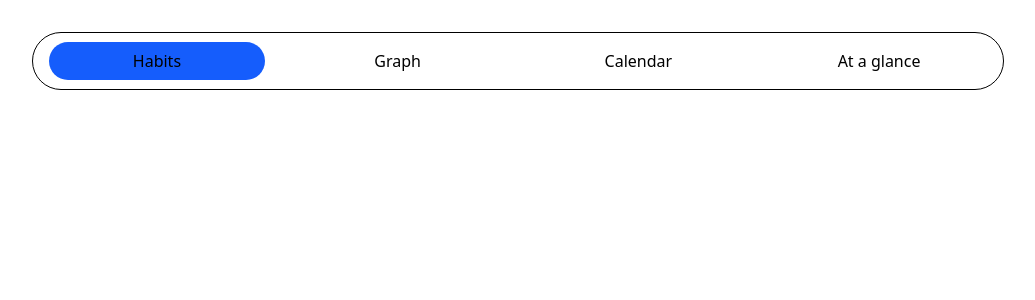
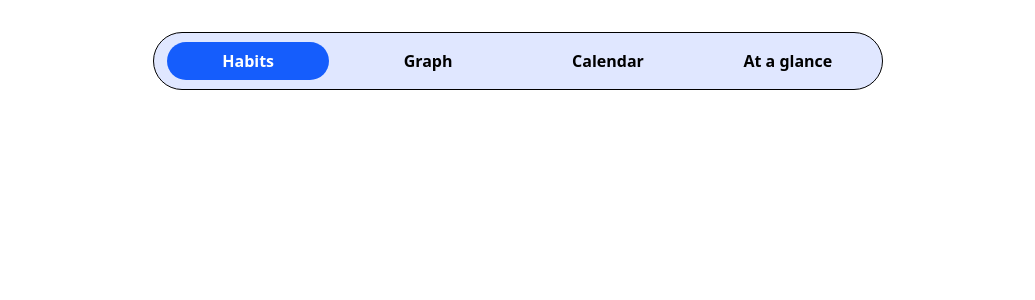
Before and after one commit to zarwaan/stick-with-it, a React (Vite) app: page / in a window 1280 px wide. Shown: the top 300 px of the page, without its empty margins (122-1157 px from the left). Built offline with nearby package versions, Linux system fonts and the light colour scheme.

Commit message:
optimized navbar

```diff
--- a/src/components/NavBar/NavBar.jsx
+++ b/src/components/NavBar/NavBar.jsx
@@ -3,7 +3,7 @@ import { useRef, useState } from "react"
 
 export default function NavBar() {
     // const [left, setLeft] = useState("0%")
-    const navBarRef = useRef(null);
+    const [pos, setPos] = useState(0)
 
     const NavButtonConfig = {
         habits: {
@@ -11,16 +11,16 @@ export default function NavBar() {
             number: 0,
             onclick: () => {
                         //open habits section
-                        console.log("hello")
-                        navBarRef.current.style.setProperty("--left","0%")
+                        console.log("Habits")
+                        setPos(0);
                     }
         },
         graph: {
             name: "Graph",
             number: 1,
             onclick: () => {
-                        console.log("hello")
-                        navBarRef.current.style.setProperty("--left","100%")
+                        console.log("Graph")
+                        setPos(1);
                         //open graph section
                     }
         },
@@ -28,8 +28,8 @@ export default function NavBar() {
             name: "Calendar",
             number: 2,
             onclick: () => {
-                        console.log("hello")
-                        navBarRef.current.style.setProperty("--left","200%")
+                        console.log("Calendar")
+                        setPos(2);
                         //open calendar section
                     }
         },
@@ -37,19 +37,19 @@ export default function NavBar() {
             name: "At a glance",
             number: 3,
             onclick: () => {
-                        console.log("hello")
-                        navBarRef.current.style.setProperty("--left","300%")
+                        console.log("At a glance")
+                        setPos(3);
                         //open at a glance section
                     }
         }
     }
 
     return (
-        <div className="bord flex flex-row w-[80%] m-auto rounded-full p-1" style={{'--left':'0%'}} ref={navBarRef}>
+        <div className="bord flex flex-row w-[60%] m-auto rounded-full p-1 bg-indigo-100">
             {
                 Object.keys(NavButtonConfig).map((button,index)=>{
                     return(
-                        <NavButton button={NavButtonConfig[button]} key={index}></NavButton>
+                        <NavButton button={NavButtonConfig[button]} key={index} pos={pos} setPos={setPos}></NavButton>
                     )
                 })
             }
--- a/src/components/NavBar/NavButton.jsx
+++ b/src/components/NavBar/NavButton.jsx
@@ -1,13 +1,15 @@
+import { useEffect, useState } from "react";
 import NavButtonHighlight from "./NavButtonHighlight";
 
-export default function NavButton({button}) {
+export default function NavButton({button, pos, setPos}) {
     return (
         <div className="border- border-blue-600 flex-1 box-border">
             <button onClick={button.onclick} className="bor w-full cursor-pointer relative p-3">
                 {
-                    button.number === 0 && <NavButtonHighlight></NavButtonHighlight>
+                    button.number === 0 && <NavButtonHighlight pos={pos}></NavButtonHighlight>
                 }
-                <span className="z-99 relative">{button.name}</span>
+                <span className={`z-99 relative transition-all duration-300 ease-out font-semibold ${pos === button.number ? "text-white" : ""}`}
+                >{button.name}</span>
             </button>
         </div>
     )
--- a/src/components/NavBar/NavButtonHighlight.jsx
+++ b/src/components/NavBar/NavButtonHighlight.jsx
@@ -1,8 +1,9 @@
-export default function NavButtonHighlight() {
+export default function NavButtonHighlight({pos}) {
 
     return (
-        <div className="absolute w-full h-full bg--700 top-0 transition-all duration-300 flex justify-center items-center"
-        style={{left: "var(--left)"}}>
+        <div className="absolute w-full h-full bg--700 top-0 transition-all duration-300 ease-out flex justify-center items-center"
+        id="button-highlight"
+        style={{left: `${pos * 100}%`}}>
             <div className="w-[90%] h-[80%] bg-blue-600 rounded-full"></div>
         </div>
     )
```
